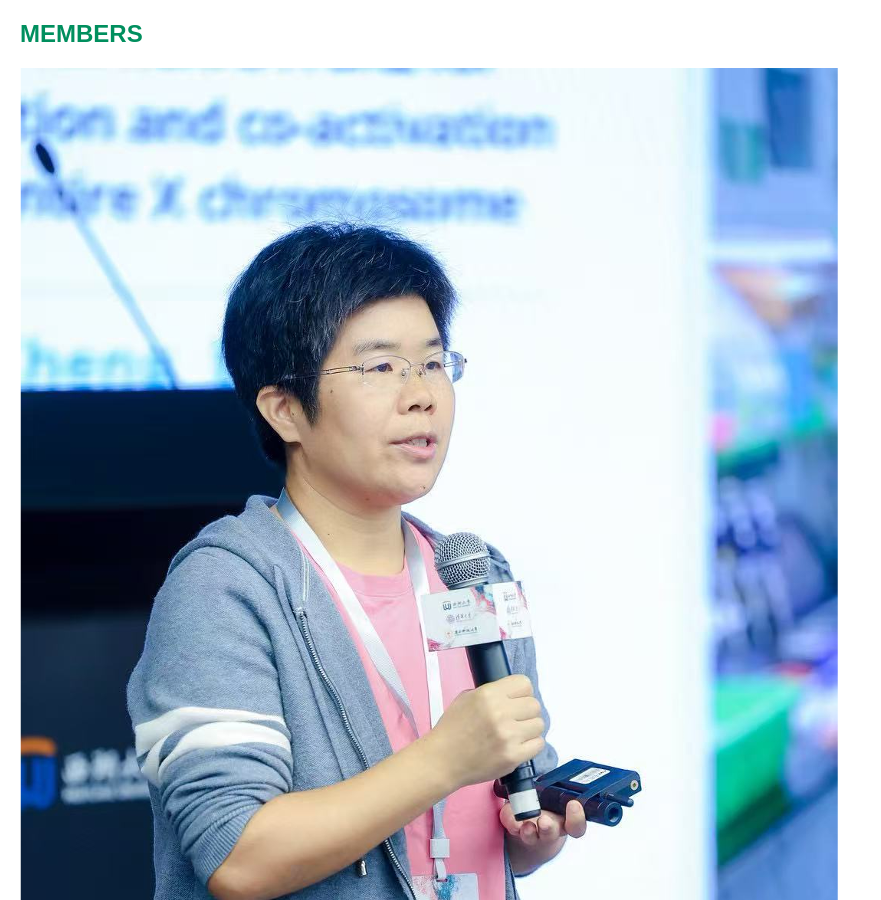
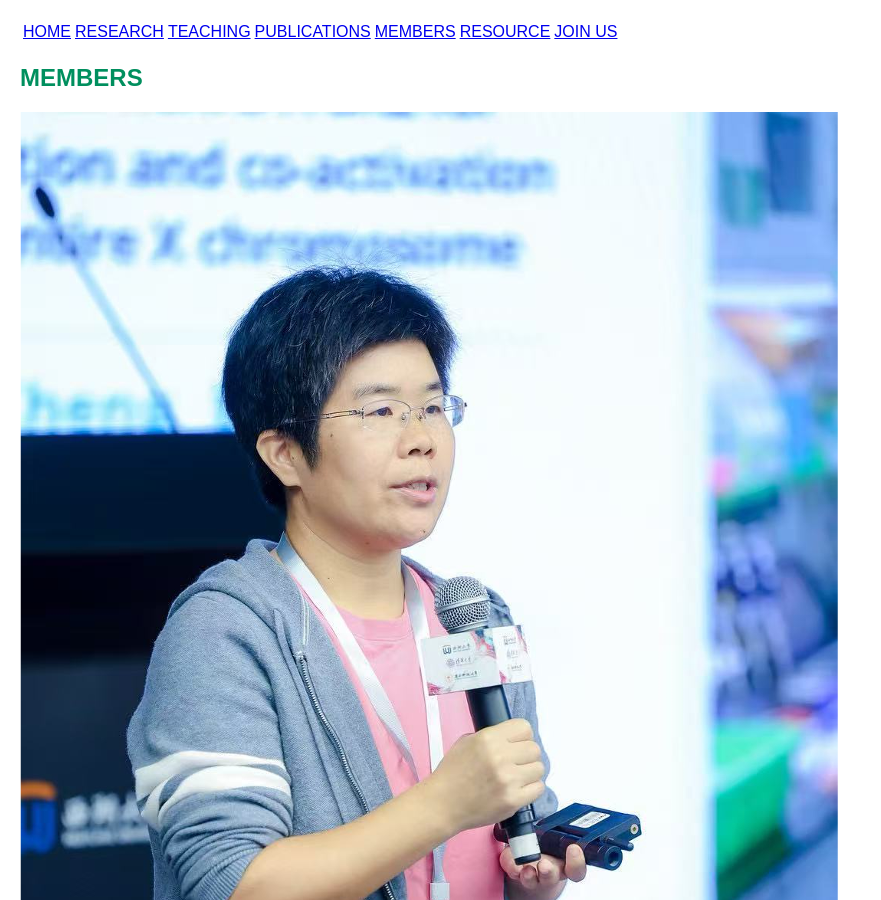
Before and after one commit to ZhengmzLab/zhengmzlab.github.io, a Jekyll site: the page built from members.md, in a window 1280 px wide and 900 px high. Shown: the whole window, without its empty margins (0-881 px from the left). Built offline with Jekyll 4.4.1, drawn with Linux system fonts in a browser that asks for light colours.

Commit message:
Update members.md

```diff
--- a/members.md
+++ b/members.md
@@ -2,6 +2,8 @@
 layout: default
 title: MEMBERS
 ---
+
+|[HOME](https://www.zhengmzlab.com/home.md)|[RESEARCH](https://www.zhengmzlab.com/research.html)|[TEACHING](https://www.zhengmzlab.com/teaching.html)|[PUBLICATIONS](https://www.zhengmzlab.com/publications.html)|[MEMBERS](https://www.zhengmzlab.com/members.html)|[RESOURCE](https://www.zhengmzlab.com/resource.html)|[JOIN US](https://www.zhengmzlab.com/join_us.html)|
 
 ## <span style="color:#008f5e; font-weight:bold;">MEMBERS</span>
 
```
